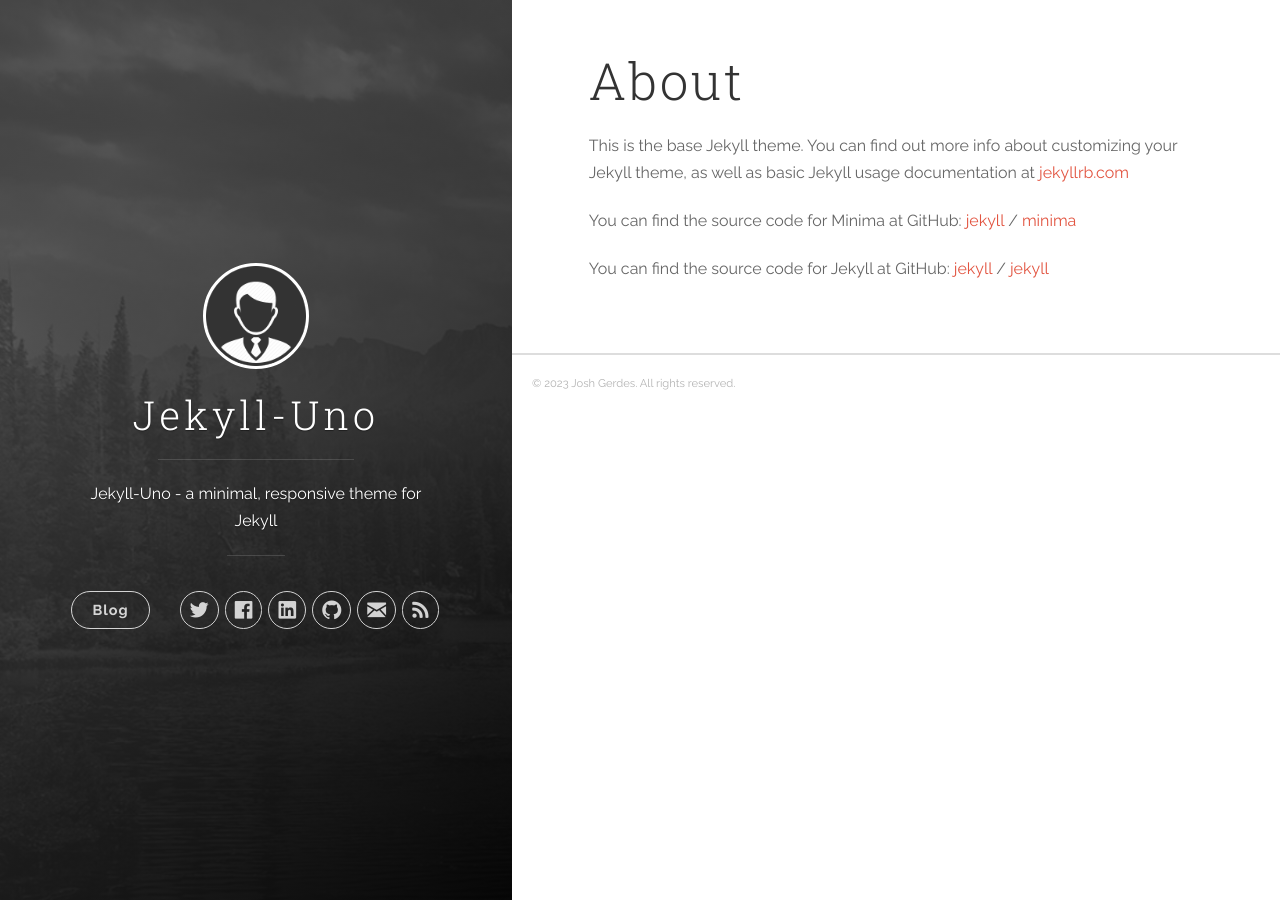
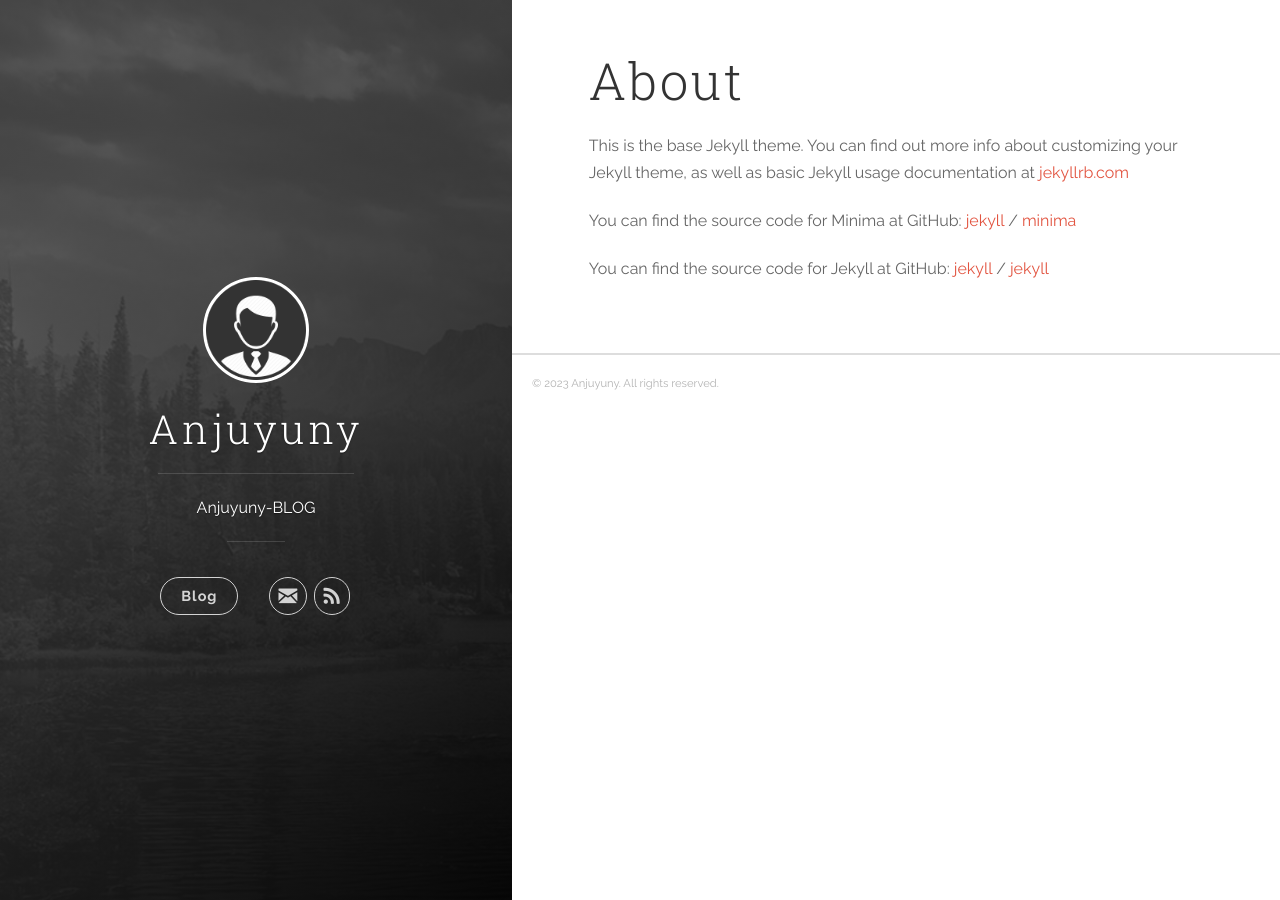
Before and after one commit to anjiyuny/anjiyuny.github.io, a Jekyll site: the page built from about.markdown, in a window 1280 px wide. Built offline with Jekyll 4.4.1, drawn with Linux system fonts in a browser that asks for light colours.

Commit message:
setting update

```diff
--- a/_config.yml
+++ b/_config.yml
@@ -1,19 +1,19 @@
 # Site settings
-title: Jekyll-Uno
-description: 'Jekyll-Uno - a minimal, responsive theme for Jekyll'
-url: 'http://joshgerdes.com/jekyll-uno'
-baseurl: '/jekyll-uno'
+title: Anjuyuny
+description: 'Anjuyuny-BLOG'
+url: 'https://anjiyuny.github.io/'
+baseurl: ''
 # google_analytics: 'UA-XXXXXX-X'
 # disqus_shortname: 'your-disqus-name'
 # disable_landing_page: true
 
 author:
-  name: 'Josh Gerdes'
+  name: 'Anjuyuny'
   email: josh@joshgerdes.com
-  twitter_username: joshgerdes
-  facebook_username: joshgerdes
-  github_username:  joshgerdes
-  linkedin_username:  joshgerdes
+  twitter_username:
+  facebook_username:
+  github_username:
+  # linkedin_username:
 
 defaults:
   -
@@ -41,4 +41,4 @@ kramdown:
   hard_wrap: false
 
 plugins: ['jekyll-paginate']
-exclude: ['README.md', 'Gemfile', 'Gemfile.lock', 'screenshot.png']
+exclude: ['README.md', 'Gemfile', 'Gemfile.lock', 'screenshot.png', 'verdor/']
```
Also changed, not shown: screenshot.png (deleted), 1 other file.
